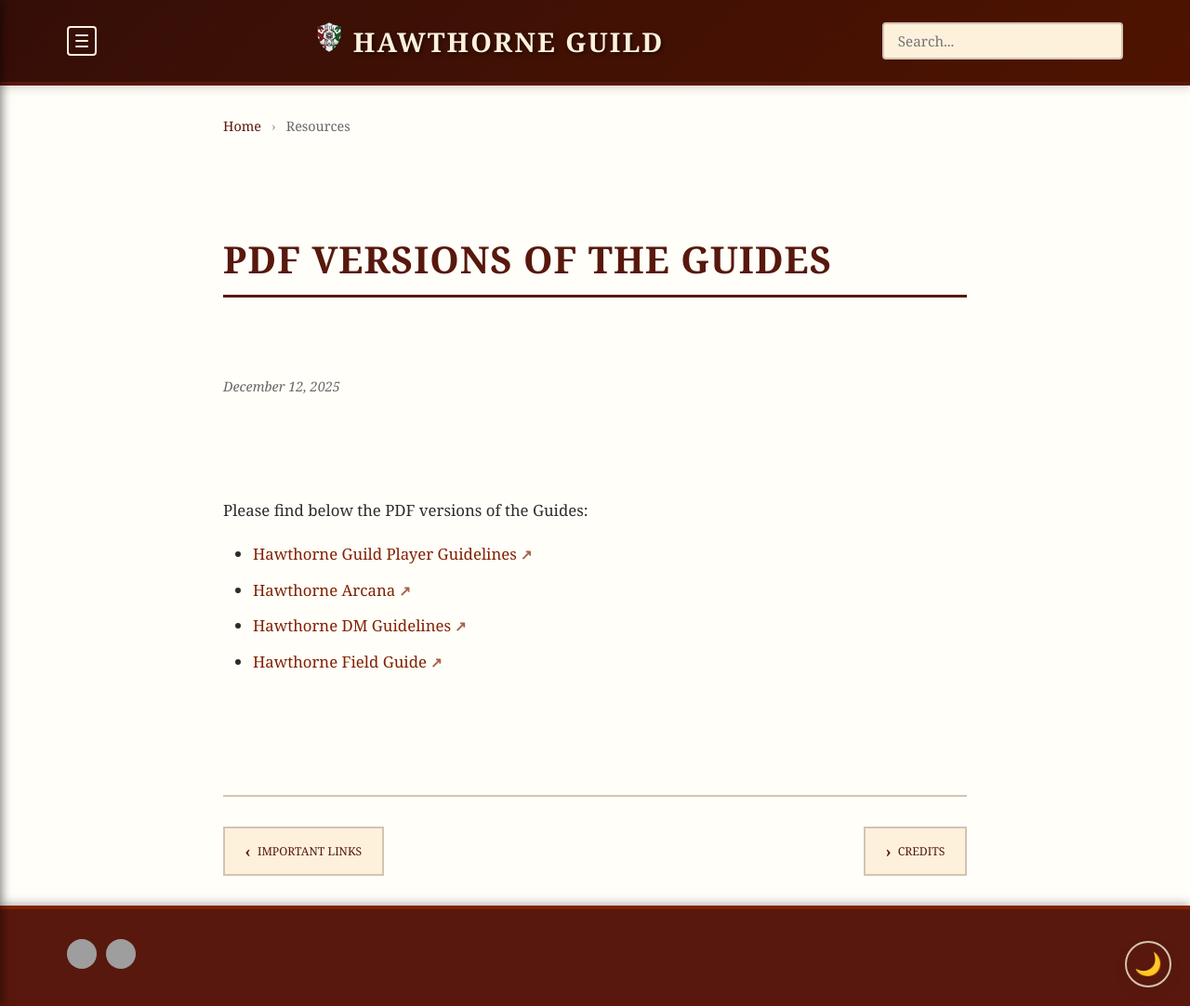
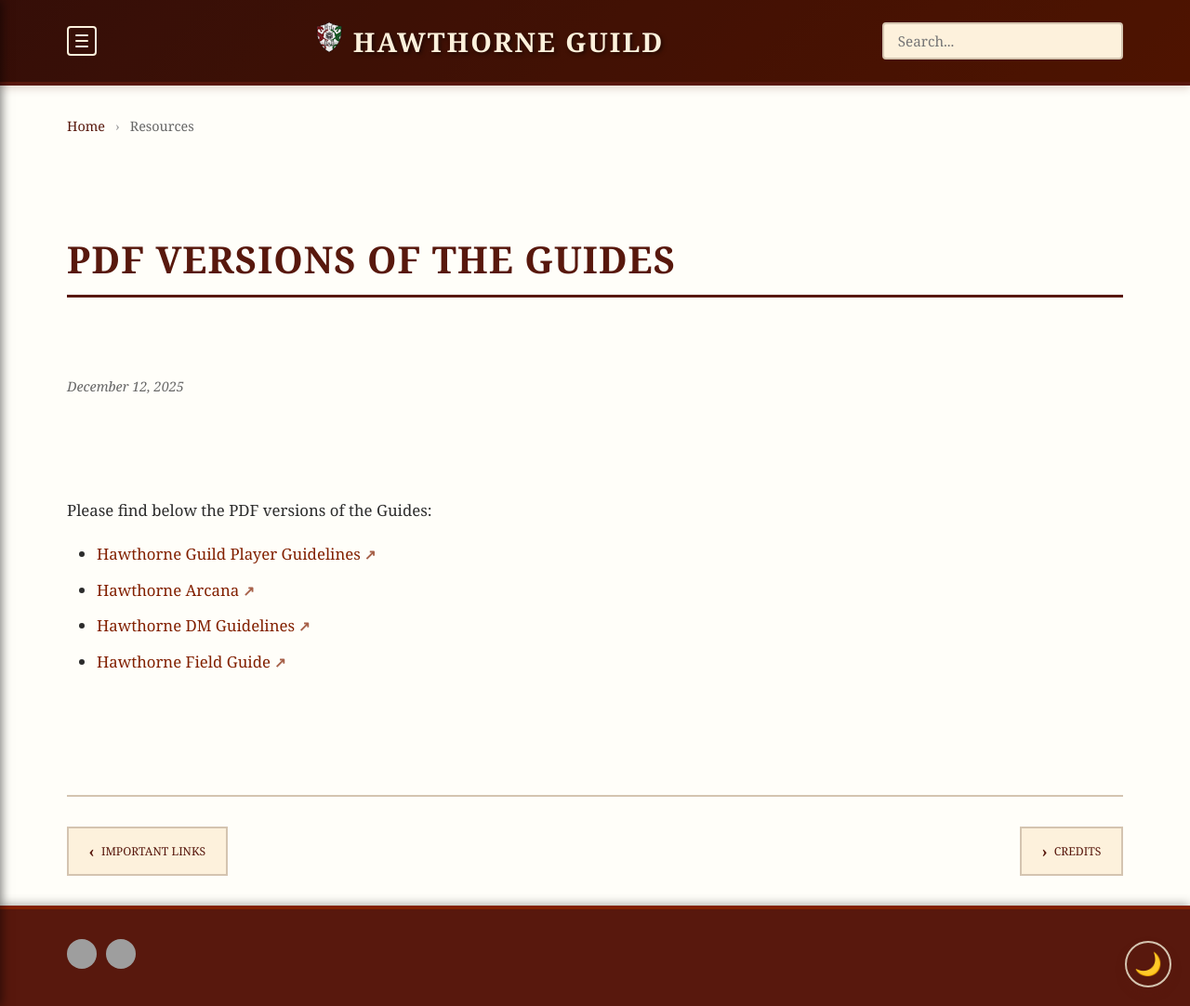
Before and after one commit to coconutswallow/Guides, a Jekyll site: the page built from _resources/PDF-guides.md, in a window 1280 px wide and 1082 px high. Shown: the whole window at 93% size. Built offline with Jekyll 4.4.1, drawn with Linux system fonts in a browser that asks for light colours; comment, search, counter and statistics services are not loaded; grey boxes are pictures that could not be loaded.

Commit message:
Update style.css

```diff
--- a/assets/css/style.css
+++ b/assets/css/style.css
@@ -1487,7 +1487,7 @@
 .doc-footer-nav {
   grid-column: 1 / 2;
   width: 100%;
-  max-width: 800px; /* Limits width to readable size */
+  max-width: 1200px; /* Limits width to readable size */
   margin-left: auto; /* Centers the block horizontally */
   margin-right: auto; /* Centers the block horizontally */
 }
```
